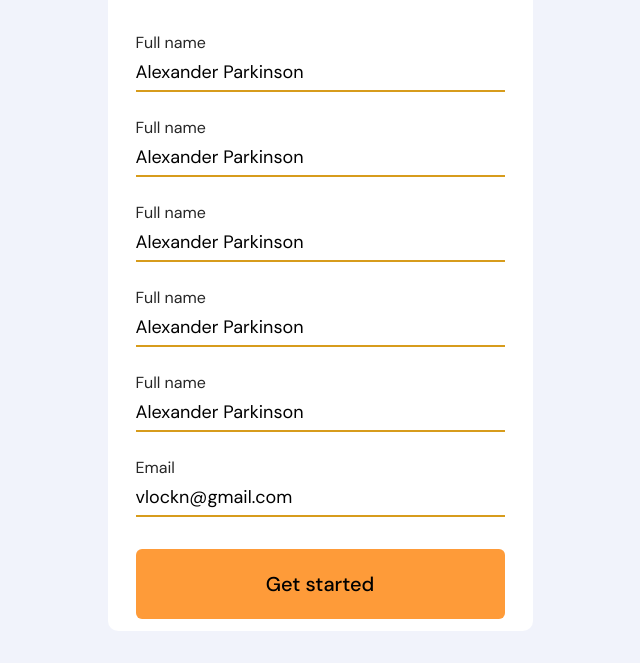
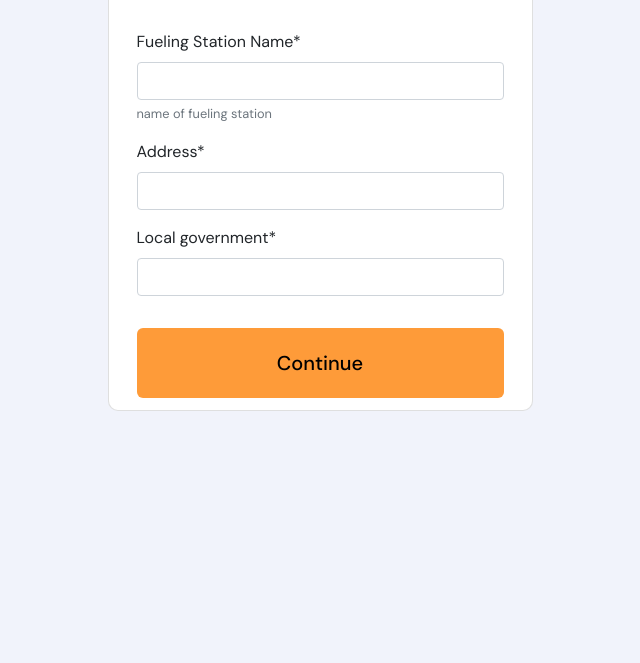
Before and after one commit to byte-man74/Fuel-Tracker_backend, a Django app: page / in a window 1280 px wide. Shown: the part 306-969 px from the top of the page, without its empty margins (320-960 px from the left). After the commit the page ends 717 px from the top, so only its background shows below. Run offline with Django 4.2, Linux system fonts and the light colour scheme; some libraries are stand-ins or nearby versions.

Commit message:
fuel station works

```diff
--- a/Backend/Main/models.py
+++ b/Backend/Main/models.py
@@ -5,7 +5,7 @@ from django.utils import timezone
 
 
 class Fueling_station(models.Model):
-    name = models.CharField(max_length=50, help_text="name of fueling station")
+    name = models.CharField(max_length=50, help_text="name of fueling station", verbose_name='Fueling Station Name')
     logo = models.ImageField(
         upload_to="Fueling_station_Image_directory", null=True)
     background_image = models.ImageField(
--- a/Backend/Main/urls.py
+++ b/Backend/Main/urls.py
@@ -1,6 +1,6 @@
 from django.urls import path
-from .views import add_fueling_station
+from .views import create_fueling_station
 
 urlpatterns = [
-    path('', add_fueling_station, name="Add Fueling Station")
+    path('', create_fueling_station, name="Add Fueling Station")
 ]
--- a/Backend/Main/views.py
+++ b/Backend/Main/views.py
@@ -1,6 +1,13 @@
-from django.shortcuts import render
+from django.shortcuts import render, redirect
+from .forms import FuelingStationForm
 
-# Create your views here.
+def create_fueling_station(request):
+    if request.method == 'POST':
+        form = FuelingStationForm(request.POST)
+        if form.is_valid():
+            form.save()
+            return redirect('fueling_station_list')  # Redirect to a success page
+    else:
+        form = FuelingStationForm()
 
-def add_fueling_station (request):
-    return render (request, 'main/form.html')
+    return render(request, 'main/form.html', {'form': form})
--- a/Backend/templates/main/form.html
+++ b/Backend/templates/main/form.html
@@ -1,3 +1,4 @@
+{% load crispy_forms_tags %}
 <!DOCTYPE html>
 
 <html>
@@ -8,6 +9,7 @@
     <meta name="description" content="" />
     <meta name="viewport" content="width=device-width, initial-scale=1" />
     <link rel="stylesheet" href="" />
+    <link rel="stylesheet" href="https://cdn.jsdelivr.net/npm/bootstrap@4.0.0/dist/css/bootstrap.min.css" integrity="sha384-Gn5384xqQ1aoWXA+058RXPxPg6fy4IWvTNh0E263XmFcJlSAwiGgFAW/dAiS6JXm" crossorigin="anonymous">
   </head>
   <body>
     <div class="container">
@@ -18,33 +20,13 @@
             Agent Form
           </h2>
         </div>
-        <form class="card-form">
-          <div class="input">
-            <input type="text" class="input-field" value="Alexander Parkinson" required />
-            <label class="input-label">Full name</label>
-          </div>
-          <div class="input">
-            <input type="text" class="input-field" value="Alexander Parkinson" required />
-            <label class="input-label">Full name</label>
-          </div>
-          <div class="input">
-            <input type="text" class="input-field" value="Alexander Parkinson" required />
-            <label class="input-label">Full name</label>
-          </div>
-          <div class="input">
-            <input type="text" class="input-field" value="Alexander Parkinson" required />
-            <label class="input-label">Full name</label>
-          </div>
-          <div class="input">
-            <input type="text" class="input-field" value="Alexander Parkinson" required />
-            <label class="input-label">Full name</label>
-          </div>
-          <div class="input">
-            <input type="text" class="input-field" value="vlockn@gmail.com" required />
-            <label class="input-label">Email</label>
-          </div>
-          <div class="action">
-            <button class="action-button">Get started</button>
+        <form class="card-form" method="post">
+
+            {% csrf_token %}
+            {{ form|crispy }}
+
+          <div class="action" type="submit">
+            <button class="action-button" type="submit">Continue</button>
           </div>
         </form>
       </div>
@@ -93,7 +75,7 @@
         border-radius: 8px;
         overflow: hidden;
         padding-bottom: 65%;
-        background-image: url('https://www.cxtoday.com/wp-content/uploads/2021/10/75-of-Customers-Dont-Feel-Businesses-Listen-Feedback-.jpg');
+        background-image: url('./logo.png');
         background-repeat: no-repeat;
         background-size: 150%;
         background-position: 0 5%;
```
Also changed, not shown: Backend/Backend/settings.py (+10 -0 lines).
